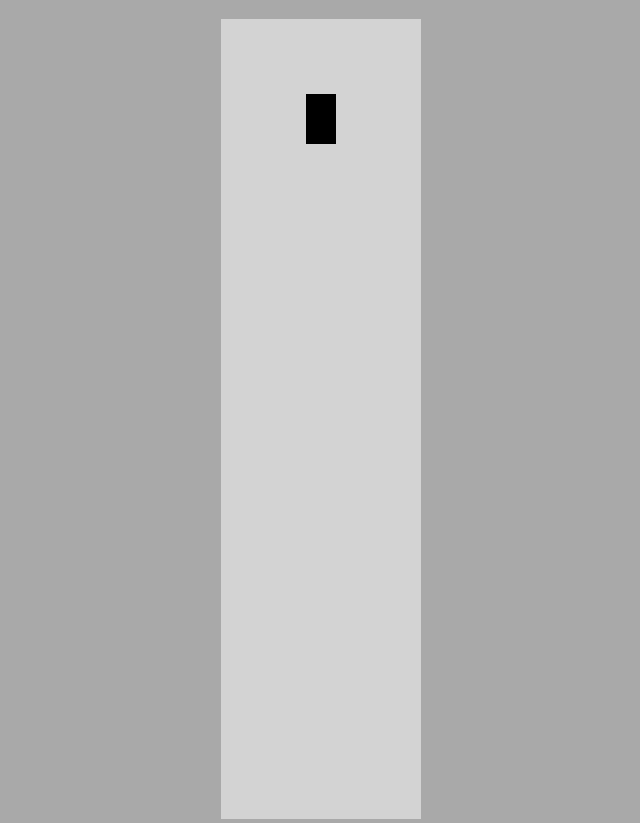
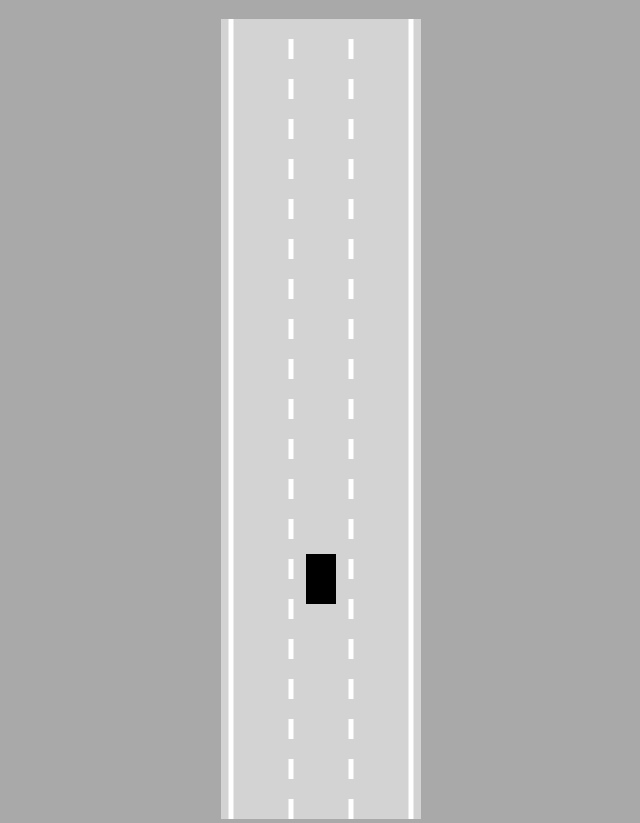
Before and after one commit to srajansohani/self-driving-car, a plain HTML site: page index.html in a window 1280 px wide. Shown: the part 61-884 px from the top of the page, without its empty margins (319-959 px from the left). Drawn offline with Linux system fonts and the light colour scheme.

Commit message:
Added road and lanes

```diff
--- a/index.html
+++ b/index.html
@@ -9,6 +9,7 @@
 <body>
    <center><h1>Srajan</h1></center>
    <canvas id="myCanvas"></canvas>
+   <script src="road.js" ></script>
    <script src="contols.js" ></script>
    <script src="car.js" ></script>
    <script src="main.js" ></script>
--- a/main.js
+++ b/main.js
@@ -1,16 +1,23 @@
-const canvas = document.getElementById('myCanvas');
-canvas.height = window.innerHeight;
-canvas.width = 200;
+const canvas=document.getElementById("myCanvas");
+canvas.width=200;
 
-const ctx = canvas.getContext('2d');
-const car = new Car(100,100,30,50);
-car.draw(ctx);
+const ctx = canvas.getContext("2d");
+const road=new Road(canvas.width/2,canvas.width*0.9);
+const car=new Car(road.getLaneCenter(1),100,30,50);
 
-animate ();
+animate();
 
-function animate () {
+function animate(){
     car.update();
-    canvas.height = window.innerHeight;
+
+    canvas.height=window.innerHeight;
+
+    ctx.save();
+    ctx.translate(0,-car.y+canvas.height*0.7);
+
+    road.draw(ctx);
     car.draw(ctx);
+
+    ctx.restore();
     requestAnimationFrame(animate);
 }
--- /dev/null
+++ b/road.js
@@ -0,0 +1,59 @@
+class Road{
+    constructor(x,width,laneCount=3){
+        this.x=x;
+        this.width=width;
+        this.laneCount=laneCount;
+
+        this.left=x-width/2;
+        this.right=x+width/2;
+
+        const infinity=1000000;
+        this.top=-infinity;
+        this.bottom=infinity;
+
+        const topLeft={x:this.left,y:this.top};
+        const topRight={x:this.right,y:this.top};
+        const bottomLeft={x:this.left,y:this.bottom};
+        const bottomRight={x:this.right,y:this.bottom};
+        this.borders=[
+            [topLeft,bottomLeft],
+            [topRight,bottomRight]
+        ];
+    }
+
+    getLaneCenter(laneIndex){
+        const laneWidth=this.width/this.laneCount;
+        return this.left+laneWidth/2+
+            Math.min(laneIndex,this.laneCount-1)*laneWidth;
+    }
+
+    draw(ctx){
+        ctx.lineWidth=5;
+        ctx.strokeStyle="white";
+
+        for(let i=1;i<=this.laneCount-1;i++){
+            const x=lerp(
+                this.left,
+                this.right,
+                i/this.laneCount
+            );
+
+            ctx.setLineDash([20,20]);
+            ctx.beginPath();
+            ctx.moveTo(x,this.top);
+            ctx.lineTo(x,this.bottom);
+            ctx.stroke();
+        }
+
+        ctx.setLineDash([]);
+        this.borders.forEach(border=>{
+            ctx.beginPath();
+            ctx.moveTo(border[0].x,border[0].y);
+            ctx.lineTo(border[1].x,border[1].y);
+            ctx.stroke();
+        });
+    }
+}
+function lerp(A,B,t){
+    return A + (B-A)*t;
+}
```
